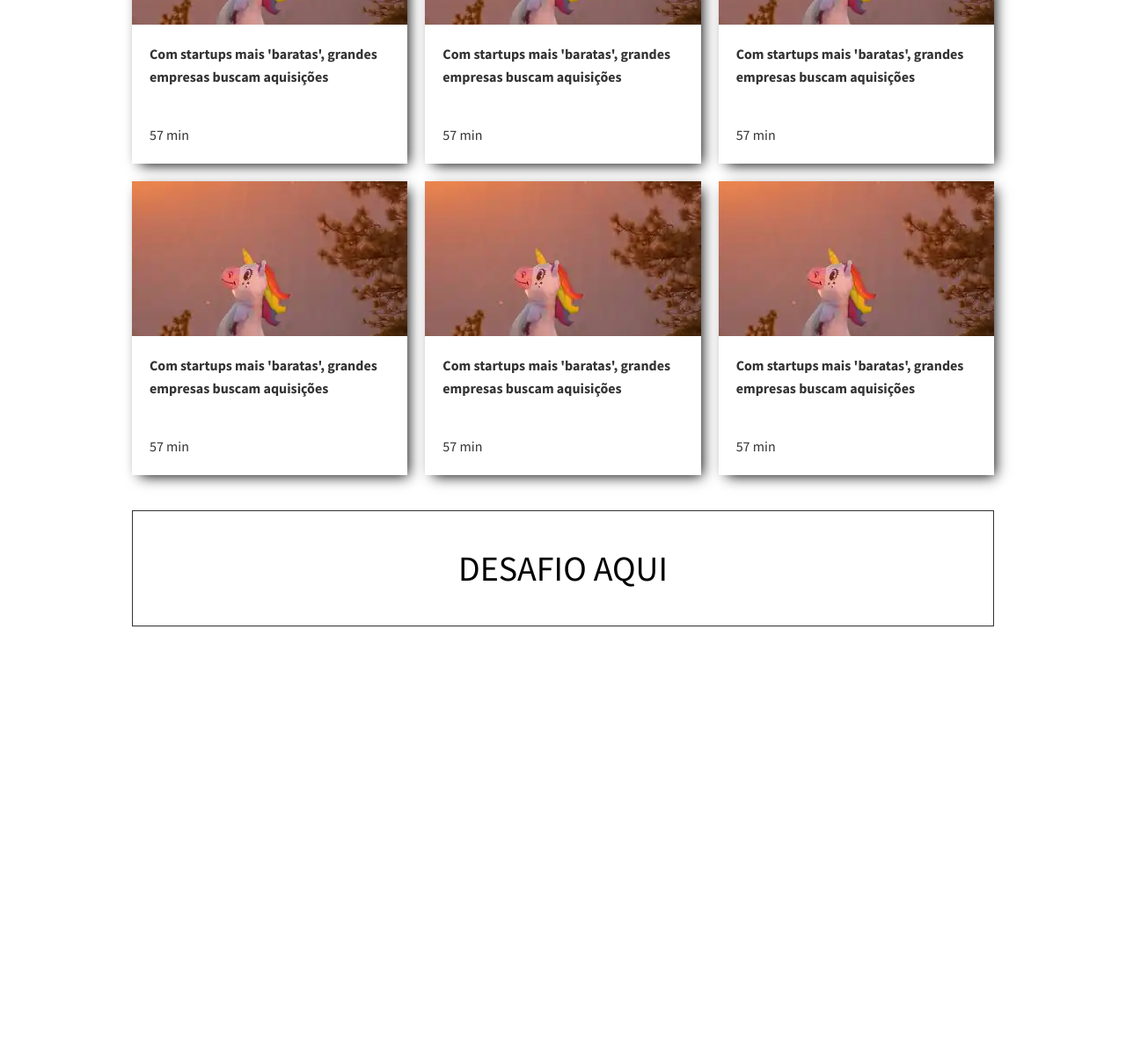
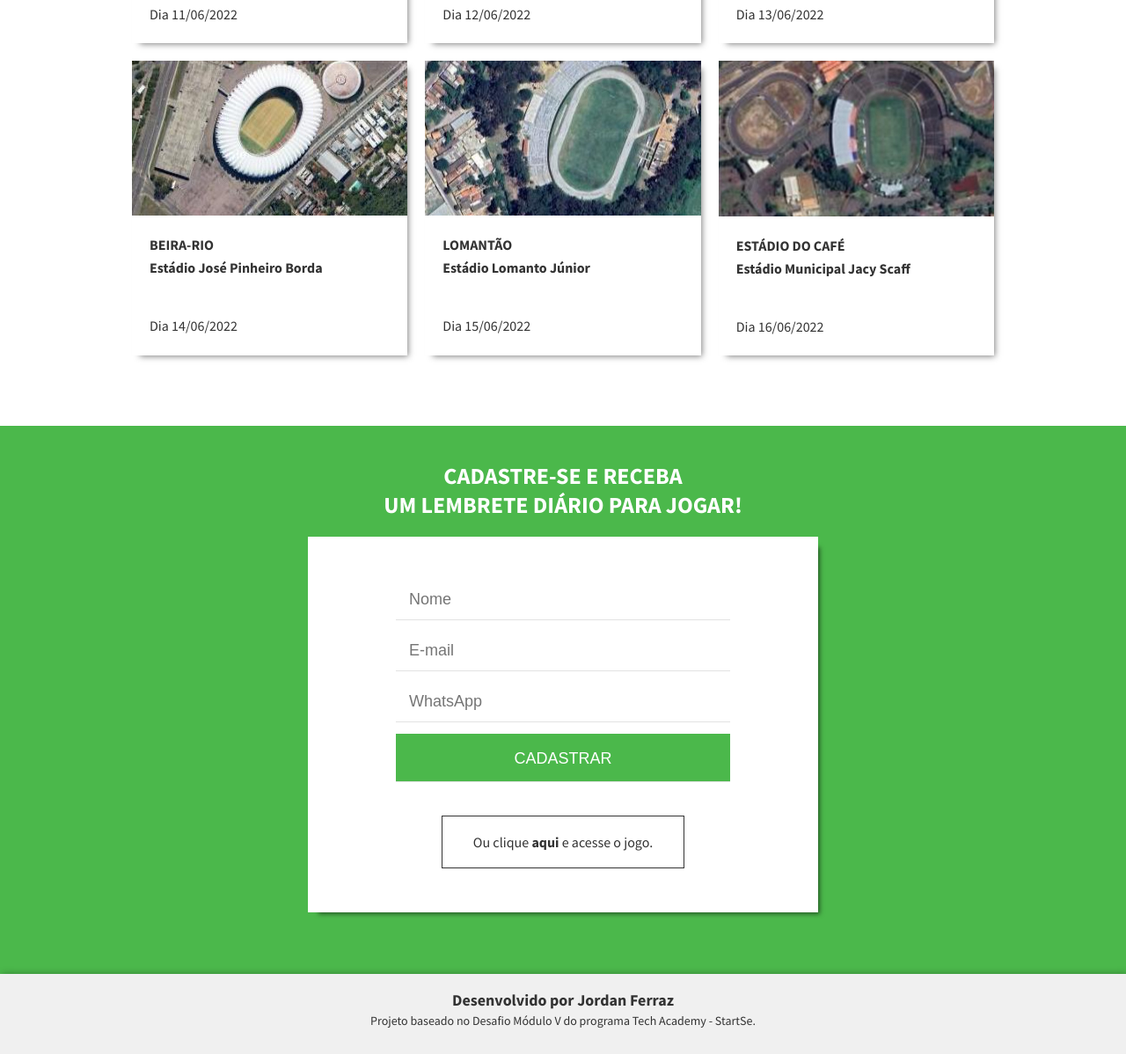
Before and after one commit to jordanferraz/techacademy-modv, a plain HTML site: page index.html in a window 1280 px wide. Shown: the part 959-2157 px from the top of the page at 88% size. Before the commit the page ends 1711 px from the top, so only its background shows below. Drawn offline with Linux system fonts and the light colour scheme.

Commit message:
update desafio mod v

```diff
--- a/css/style.css
+++ b/css/style.css
@@ -8,7 +8,7 @@
 }
 
 html, body{
-    height: 100vh;
+    /* height: 100vh; */
     text-rendering: optimizeLegibility;
     -webkit-font-smoothing: antialiased;
     font-family: 'Source Sans Pro', 'Arial', sans-serif;
@@ -17,7 +17,8 @@ html, body{
 /* HEADER */
 
 header{
-    background-color: #0080ed;
+    background-color: rgb(75, 184, 75);
+    box-shadow: 0px 0px 10px -4px rgba(0,0,0,0.8);
 }
 
 header .container{
@@ -27,6 +28,10 @@ header .container{
     align-items: center;
     justify-content: space-between;
     margin: auto;
+}
+
+header .container img{
+    width: 250px;
 }
 
 header nav ul{
@@ -47,14 +52,17 @@ header nav ul li a{
 }
 
 header nav ul li a:hover{
-    background: rgba(255,255,255,0.15)
+    background: rgba(255,255,255,0.15);
+    font-weight: 700;
 }
 
 
 /* MAIN */
 
 main{
-    margin-bottom: 180px;
+    margin-bottom: 60px;
+    border-bottom: 1px solid #e2e2e2;
+    box-shadow: 0px 5px 5px -5px rgba(0,0,0,0.5);
 }
 
 main .container-main{
@@ -62,17 +70,22 @@ main .container-main{
     display: flex;
     justify-content: space-between;
     align-items: center;
-    margin: 100px auto 0px auto;
+    margin: 60px auto 0px auto;
+    padding: 0px 0px 50px 0px;
+
 }
 
-main .container-main img{
-    width: 600px;
+main .container-main .container-image img{
+    width: 550px;
+    max-width: 550px;
+    margin: 0px 0px 0px 50px;
+    box-shadow: 5px 5px 7px -4px rgba(0,0,0,0.5);
 }
 
 main h2{
     color: black;
-    font-size: 45px;
-    line-height: 50px;
+    font-size: 40px;
+    line-height: 45px;
     font-weight: bold;
 }
 
@@ -81,6 +94,7 @@ main h3{
     font-size: 20px;
     line-height: 28px;
     margin: 10px 0;
+    font-weight: 400;
 }
 
 form{
@@ -94,11 +108,11 @@ form input{
     height: 45px;
     margin-bottom:13px;
     border-radius: 30px;
-    border: 2px solid #0080ed;
+    border: 2px solid rgb(75, 184, 75);
 }
 
 form [type="submit"]{
-    background-color: #0080ed;
+    background-color: rgb(75, 184, 75);
     color: white;
 }
 
@@ -121,7 +135,7 @@ form [type="submit"]:hover{
     display: flex;
     flex-direction: column;
     cursor: pointer;
-    box-shadow: 5px 5px 15px -4px black;
+    box-shadow: 5px 5px 7px -4px rgba(0,0,0,0.5);
     transition: all 0.3s ease 0s;
 }
 
@@ -148,6 +162,10 @@ form [type="submit"]:hover{
     margin:20px;
 }
 
+.card-content .uppercase{
+    text-transform: uppercase;
+}
+
 .card-info{
     margin:20px;
 }
@@ -172,18 +190,108 @@ form [type="submit"]:hover{
     display: flex;
     justify-content: center;
     align-items: center;
-    max-width: 980px;
-    margin: 40px auto 0 auto;
+    margin: 80px auto 0px auto;
+    background-color: rgb(75, 184, 75);
+    padding: 40px 0px 70px 0px;
 }
 
-.desafio{
-    width: 100%;
+.form-box{
     display: flex;
     justify-content: center;
     align-items: center;
-    font-size: 40px;
+    flex-direction: column;
+    max-width: 980px;
+}
+
+.form-box h4{
     text-transform: uppercase;
-    padding: 40px 0px;
+    font-size: 26px;
+    font-weight: 700;
+    color: white;
+    text-align: center;
+}
+
+.form-box form{
+    display: flex;
+    justify-content: center;
+    align-items: center;
+    flex-direction: column;
+    background-color: white;
+    padding: 50px 100px;
+    box-shadow: 7px 7px 5px -5px rgba(0,0,0,0.5);
+}
+
+.form-box form h4{
+    font-size:16px;
+    text-transform: none;
+    color: #333333;
+    line-height: 18px;
+    font-weight: 400;
+    margin-top:25px;
     border: 1px solid #333;
-    margin-bottom:40px;
+    padding: 20px 35px;
 }
+
+.form-box form h4:hover{
+    background-color:#e2e2e2;
+    cursor: pointer;
+}
+
+.form-box form h4 a{
+    color: #333;
+    text-decoration: none;
+    font-weight: 700;
+}
+
+.form-box form input{
+    width: 380px;
+    padding-left: 15px;
+    font-size: 18px;
+    height: 45px;
+    margin-bottom:13px;
+    border-radius: 0;
+    border:0;
+    border-bottom: 1px solid #e2e2e2;
+}
+
+.form-box form [type="submit"]{
+    height:auto;
+    padding: 18px 0px 15px 0px;
+    text-transform: uppercase;
+}
+
+.form-box form [type="submit"]:hover{
+    cursor: pointer;
+    background-color: rgb(58, 151, 58);
+}
+
+footer{
+    width: 100%;
+    background-color: #f0f0f0;
+    display: flex;
+    justify-content: center;
+    align-items: center;
+    flex-direction: column;
+    padding: 20px 0px 30px 0px;
+    color: #333;
+    box-shadow: 2px 0px 8px rgba(0,0,0,0.3);
+}
+
+footer .footer-title{
+    font-size:18px;
+    font-weight: 700;
+    line-height: 20px;
+}
+
+footer .footer-title a{
+    text-decoration: none;
+    color: #333333;
+}
+
+footer .footer-txt{
+    font-size: 14px;
+    line-height: 16px;
+    font-weight: 400;
+    margin: 5px 0px 0px 0px;
+    text-align: center;
+}
--- a/index.html
+++ b/index.html
@@ -5,7 +5,7 @@
         <meta charset="UTF-8">
         <meta http-equiv="X-UA-Compatible" content="IE=edge">
         <meta name="viewport" content="width=device-width, initial-scale=1.0">
-        <title>Qual é o estádio?</title>
+        <title>Qual é o estádio do dia?</title>
 
         <link rel="icon" type="image/x-icon" href="favicon.ico" />
         <link rel="stylesheet" href="./css/style.css" />
@@ -16,7 +16,7 @@
         <header>
             <div class="container">
 
-                <img src="./images/image.png" alt="StartSe" />
+                <img src="./images/logo-queestadio.png" alt="StartSe" />
 
                 <div class="menu-section">
                     <div class="container-menu">
@@ -31,10 +31,10 @@
                     <nav>
                         <ul>
                             <li>
-                                <a href="#">Home</a>
+                                <a href="#">Registrar</a>
                             </li>
                             <li>
-                                <a href="#">Artigos</a>
+                                <a href="#">Como jogar?</a>
                             </li>
                             <li>
                                 <a href="#">Contato</a>
@@ -50,128 +50,147 @@
         <main>
             <div class="container-main">
                 <div>
-                    <h2><span>Inscreva-se agora</span></h2>
-                    <h2>na Newsletter</h2>
+                    <h2><span>Receba um desafio diário no seu WhatsApp!</h2>
 
-                    <h3>Provocando novos começos com um conhecimento transformador na velocidade do AGORA!</h3>
+                    <h3>Todos os dias um estádio diferente para você adivinhar e compartilhar o desafio com os seus amigos.</h3>
 
                     <form>
                         <input type="text" placeholder="Nome" />
-                        <input type="email" placeholder="E-mail" />
+                        <input type="tel" placeholder="WhatsApp (xx) x xxxx-xxxx" />
                         <input type="submit" value="Enviar" />
                     </form>
                 </div>
 
-                <img src="./images/register.webp" alt="Faça seu registro" />
+                <div class="container-image">
+                    <img src="./images/stadium.jpg" alt="Faça seu registro" />
+                </div>
             </div>
         </main>
 
         <section class="cards">
             <div class="card">
                 <div class="card-image">
-                    <img src="./images/unicornio.webp" alt="Unicórnio" />
+                    <img src="./images/1.jpg" alt="Estádio" />
                 </div>
 
                 <div class="card-content">
                     <p class="title text--medium">
-                        Com startups mais 'baratas', grandes empresas buscam aquisições
+                        <span class="uppercase">Maracanã</span><br>Estádio Jornalista Mário Filho
                     </p>
                 </div>
 
                 <div class="card-info">
-                    <p class="text--medium">57 min</p>
+                    <p class="text--medium">Dia 11/06/2022</p>
                 </div>
             </div>
             <div class="card">
                 <div class="card-image">
-                    <img src="./images/unicornio.webp" alt="Unicórnio" />
+                    <img src="./images/2.jpg" alt="Estádio" />
                 </div>
 
                 <div class="card-content">
                     <p class="title text--medium">
-                        Com startups mais 'baratas', grandes empresas buscam aquisições
+                        <span class="uppercase">Morumbi</span><br>Estádio Cícero Pompeu de Toledo
                     </p>
                 </div>
 
                 <div class="card-info">
-                    <p class="text--medium">57 min</p>
+                    <p class="text--medium">Dia 12/06/2022</p>
                 </div>
             </div>
 
 
             <div class="card">
                 <div class="card-image">
-                    <img src="./images/unicornio.webp" alt="Unicórnio" />
+                    <img src="./images/3.jpg" alt="Estádio" />
                 </div>
 
                 <div class="card-content">
                     <p class="title text--medium">
-                        Com startups mais 'baratas', grandes empresas buscam aquisições
+                        <span class="uppercase">Castelão (CE)</span><br>Estádio Governador Plácido Castelo
                     </p>
                 </div>
 
                 <div class="card-info">
-                    <p class="text--medium">57 min</p>
+                    <p class="text--medium">Dia 13/06/2022</p>
                 </div>
             </div>
 
 
             <div class="card">
                 <div class="card-image">
-                    <img src="./images/unicornio.webp" alt="Unicórnio" />
+                    <img src="./images/4.jpg" alt="Estádio" />
                 </div>
 
                 <div class="card-content">
                     <p class="title text--medium">
-                        Com startups mais 'baratas', grandes empresas buscam aquisições
+                        <span class="uppercase">Beira-Rio</span><br>Estádio José Pinheiro Borda
                     </p>
                 </div>
 
                 <div class="card-info">
-                    <p class="text--medium">57 min</p>
+                    <p class="text--medium">Dia 14/06/2022</p>
                 </div>
             </div>
 
             <div class="card">
                 <div class="card-image">
-                    <img src="./images/unicornio.webp" alt="Unicórnio" />
+                    <img src="./images/18.jpg" alt="Estádio" />
                 </div>
 
                 <div class="card-content">
                     <p class="title text--medium">
-                        Com startups mais 'baratas', grandes empresas buscam aquisições
+                        <span class="uppercase">Lomantão</span><br>Estádio Lomanto Júnior
                     </p>
                 </div>
 
                 <div class="card-info">
-                    <p class="text--medium">57 min</p>
+                    <p class="text--medium">Dia 15/06/2022</p>
                 </div>
             </div>
 
             <div class="card">
                 <div class="card-image">
-                    <img src="./images/unicornio.webp" alt="Unicórnio" />
+                    <img src="./images/23.jpg" alt="Estádio" />
                 </div>
 
                 <div class="card-content">
                     <p class="title text--medium">
-                        Com startups mais 'baratas', grandes empresas buscam aquisições
+                        <span class="uppercase">Estádio do Café</span><br>Estádio Municipal Jacy Scaff
                     </p>
                 </div>
 
                 <div class="card-info">
-                    <p class="text--medium">57 min</p>
+                    <p class="text--medium">Dia 16/06/2022</p>
                 </div>
             </div>
         </section>
 
         <section class="form">
 
-            <div class="desafio">Desafio Aqui</div>
+            <div class="form-box">
+
+                <h4>Cadastre-se e receba<br>um lembrete diário para jogar!</h4>
+
+                <form>
+                    <input name="nome" id="nome" type="text" placeholder="Nome" />
+                    <input name="email" id="email" type="email" placeholder="E-mail" />
+                    <input name="wpp" id="wpp" type="tel" placeholder="WhatsApp" />
+
+                    <input type="submit" id="enviar" value="Cadastrar" />
+
+                    <h4>Ou clique <a href="https://jordanferraz.github.io/que-estadio/" target="_blank">aqui</a> e acesse o jogo.</h4>
+                </form>
+            </div>
 
         </section>
 
-        <footer></footer>
+        <footer>
+
+            <div class="footer-title">Desenvolvido por <a href="https://www.linkedin.com/in/jordan-ferraz/" target="_blank">Jordan Ferraz</a></div>
+            <div class="footer-txt">Projeto baseado no Desafio Módulo V do programa Tech Academy - StartSe.</div>
+
+        </footer>
     </body>
 
 </html>
```
Also changed, not shown: css/responsive.css (+16 -0 lines), images/1.jpg (added), images/18.jpg (added), images/2.jpg (added), images/23.jpg (added), images/3.jpg (added), images/4.jpg (added), images/logo-queestadio.png (added), images/stadium.jpg (added).
